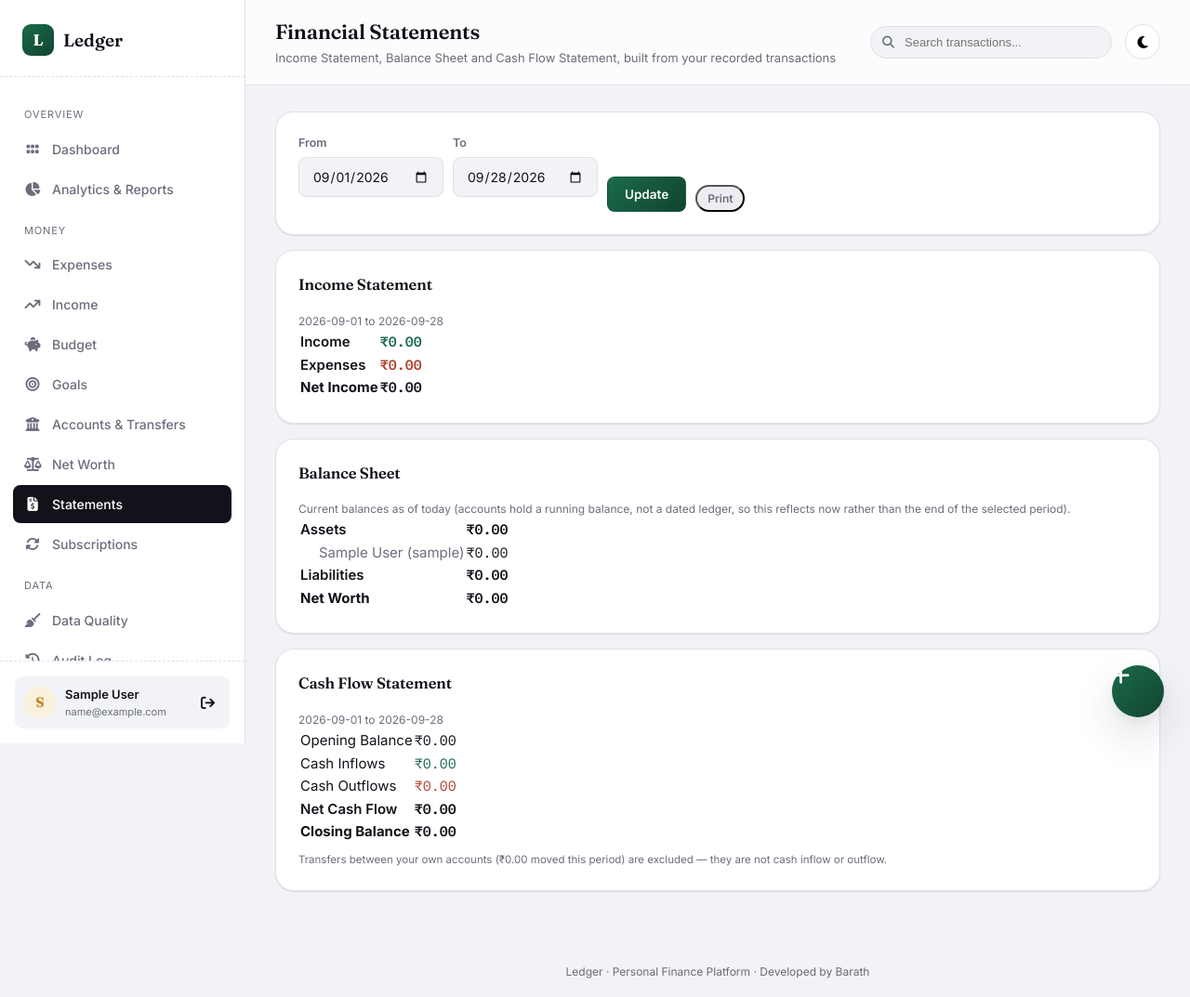
After one commit to Barath-codes-007/ledger-pro, a Flask app: page /statements in a window 1280 px wide. The commit adds this page. Shown: the whole page at 93% size. Run offline with Flask 3, Linux system fonts and the light colour scheme; the visitor is signed in with stand-in values (Sample User, id 1); data comes from the database, SQL or seed files in the repository; data that the repository does not hold is empty.

Commit message:
feat: Income Statement, Balance Sheet and Cash Flow Statement (#18)
- services.py: income_statement/balance_sheet/cash_flow_statement, built
  from the same stored transactions as the dashboard (no parallel model)
- /statements page with a date-range selector, print button, and a note
  that the balance sheet reflects current account balances (accounts
  hold a running balance, not a dated ledger) rather than a true
  point-in-time historical snapshot
- tests: page renders with real data, net income matches income minus
  expense over a selected period

```diff
--- a/app.py
+++ b/app.py
@@ -1377,6 +1377,22 @@ def add_transfer():
         flash("Transfer completed.", "success")
     conn.close()
     return redirect(url_for("accounts"))
+
+
+@app.route("/statements")
+@login_required
+def statements():
+    uid = session["user_id"]
+    today = datetime.now()
+    date_from = request.args.get("date_from") or today.replace(day=1).strftime("%Y-%m-%d")
+    date_to = request.args.get("date_to") or today.strftime("%Y-%m-%d")
+    conn = get_db_connection()
+    inc_stmt = services.income_statement(conn, uid, date_from, date_to)
+    bs = services.balance_sheet(conn, uid)
+    cfs = services.cash_flow_statement(conn, uid, date_from, date_to)
+    conn.close()
+    return render_template("statements.html", date_from=date_from, date_to=date_to,
+                            inc=inc_stmt, bs=bs, cfs=cfs, to_major=to_major)
 
 
 @app.route("/net-worth")
--- a/services.py
+++ b/services.py
@@ -355,3 +355,65 @@ def create_adjustment(conn, user_id, category, amount, date, currency, descripti
     post_expense_journal(conn, user_id, f"adjustment:{cur.lastrowid}", category, amount_minor, date)
     record_audit(conn, user_id, "adjustment_created", "expense", cur.lastrowid, {"amount_minor": amount_minor})
     return cur.lastrowid, None
+
+
+# ---------------------------------------------------------------------------
+# Financial statements (#18) - built from actual stored transactions, not
+# a separate model. Each statement is a different view of the same data
+# already used by the dashboard and cash-flow page.
+# ---------------------------------------------------------------------------
+def income_statement(conn, user_id, start_date, end_date):
+    income_minor = conn.execute(
+        "SELECT COALESCE(SUM(amount_minor),0) t FROM income WHERE user_id=? AND date>=? AND date<=? AND is_deleted=0",
+        (user_id, start_date, end_date)).fetchone()["t"] or 0
+    expense_minor = conn.execute(
+        "SELECT COALESCE(SUM(amount_minor),0) t FROM expenses WHERE user_id=? AND date>=? AND date<=? AND is_deleted=0",
+        (user_id, start_date, end_date)).fetchone()["t"] or 0
+    by_category = conn.execute(
+        "SELECT category, SUM(amount_minor) t FROM expenses WHERE user_id=? AND date>=? AND date<=? AND is_deleted=0 "
+        "GROUP BY category ORDER BY t DESC",
+        (user_id, start_date, end_date)).fetchall()
+    by_source = conn.execute(
+        "SELECT source, SUM(amount_minor) t FROM income WHERE user_id=? AND date>=? AND date<=? AND is_deleted=0 "
+        "GROUP BY source ORDER BY t DESC",
+        (user_id, start_date, end_date)).fetchall()
+    return {
+        "income_minor": income_minor, "expense_minor": expense_minor,
+        "net_income_minor": income_minor - expense_minor,
+        "by_category": [{"label": r["category"], "amount_minor": r["t"]} for r in by_category],
+        "by_source": [{"label": r["source"], "amount_minor": r["t"]} for r in by_source],
+    }
+
+
+def balance_sheet(conn, user_id, as_of_date=None):
+    """Point-in-time snapshot. Since accounts hold a running balance rather
+    than dated postings, this reflects the CURRENT balance regardless of
+    as_of_date - which is stated plainly on the statement rather than
+    implied as a true historical balance."""
+    accounts = list_accounts(conn, user_id)
+    assets = [{"name": a["name"], "type": a["type"], "amount_minor": a["balance_minor"]}
+              for a in accounts if not a["is_liability"]]
+    liabilities = [{"name": a["name"], "type": a["type"], "amount_minor": -a["balance_minor"]}
+                   for a in accounts if a["is_liability"]]
+    total_assets = sum(a["amount_minor"] for a in assets)
+    total_liabilities = sum(l["amount_minor"] for l in liabilities)
+    return {
+        "assets": assets, "liabilities": liabilities,
+        "total_assets_minor": total_assets, "total_liabilities_minor": total_liabilities,
+        "net_worth_minor": total_assets - total_liabilities,
+    }
+
+
+def cash_flow_statement(conn, user_id, start_date, end_date):
+    cf = cash_flow(conn, user_id, start_date, end_date)
+    transfers_out = conn.execute(
+        "SELECT COALESCE(SUM(amount_minor),0) t FROM transfers WHERE user_id=? AND date>=? AND date<=?",
+        (user_id, start_date, end_date)).fetchone()["t"] or 0
+    return {
+        "opening_minor": cf["opening_minor"],
+        "cash_in_minor": cf["income_minor"],
+        "cash_out_minor": cf["expenses_minor"],
+        "net_cash_flow_minor": cf["income_minor"] - cf["expenses_minor"],
+        "closing_minor": cf["closing_minor"],
+        "transfer_volume_minor": transfers_out,  # informational: moved between own accounts, net-zero
+    }
--- a/templates/base.html
+++ b/templates/base.html
@@ -55,6 +55,7 @@
       <a href="{{ url_for('goals') }}" class="{{ 'active' if request.endpoint == 'goals' }}"><i class="fa-solid fa-bullseye"></i> Goals</a>
       <a href="{{ url_for('accounts') }}" class="{{ 'active' if request.endpoint == 'accounts' }}"><i class="fa-solid fa-building-columns"></i> Accounts &amp; Transfers</a>
       <a href="{{ url_for('net_worth_page') }}" class="{{ 'active' if request.endpoint == 'net_worth_page' }}"><i class="fa-solid fa-scale-balanced"></i> Net Worth</a>
+      <a href="{{ url_for('statements') }}" class="{{ 'active' if request.endpoint == 'statements' }}"><i class="fa-solid fa-file-invoice-dollar"></i> Statements</a>
       <a href="{{ url_for('subscriptions') }}" class="{{ 'active' if request.endpoint == 'subscriptions' }}"><i class="fa-solid fa-rotate"></i> Subscriptions</a>
 
       <div class="nav-label">Data</div>
--- /dev/null
+++ b/templates/statements.html
@@ -0,0 +1,58 @@
+{% extends "base.html" %}
+{% block title %}Financial Statements — Ledger{% endblock %}
+{% block page_title %}Financial Statements{% endblock %}
+{% block page_subtitle %}Income Statement, Balance Sheet and Cash Flow Statement, built from your recorded transactions{% endblock %}
+
+{% block content %}
+<div class="panel">
+  <form method="GET" action="{{ url_for('statements') }}" style="display:flex;gap:10px;align-items:flex-end;flex-wrap:wrap;">
+    <div class="field"><label for="date_from">From</label><input type="date" id="date_from" name="date_from" value="{{ date_from }}"></div>
+    <div class="field"><label for="date_to">To</label><input type="date" id="date_to" name="date_to" value="{{ date_to }}"></div>
+    <button type="submit" class="btn btn-accent">Update</button>
+    <button type="button" class="chip chip-gray" onclick="window.print()">Print</button>
+  </form>
+</div>
+
+<div class="panel" style="margin-top:16px;">
+  <div class="panel-head"><h3>Income Statement</h3></div>
+  <p style="font-size:12px;color:var(--text-muted);">{{ date_from }} to {{ date_to }}</p>
+  <table class="table">
+    <tbody>
+      <tr style="font-weight:600;"><td>Income</td><td class="mono" style="color:var(--ledger-green)">{{ currency_symbol }}{{ '%.2f'|format(to_major(inc['income_minor'])) }}</td></tr>
+      {% for s in inc['by_source'] %}<tr><td style="padding-left:20px;color:var(--text-muted);">{{ s['label'] }}</td><td class="mono">{{ currency_symbol }}{{ '%.2f'|format(to_major(s['amount_minor'])) }}</td></tr>{% endfor %}
+      <tr style="font-weight:600;"><td>Expenses</td><td class="mono" style="color:var(--ledger-red)">{{ currency_symbol }}{{ '%.2f'|format(to_major(inc['expense_minor'])) }}</td></tr>
+      {% for c in inc['by_category'] %}<tr><td style="padding-left:20px;color:var(--text-muted);">{{ c['label'] }}</td><td class="mono">{{ currency_symbol }}{{ '%.2f'|format(to_major(c['amount_minor'])) }}</td></tr>{% endfor %}
+      <tr style="font-weight:700;border-top:1px solid var(--border);"><td>Net Income</td><td class="mono">{{ currency_symbol }}{{ '%.2f'|format(to_major(inc['net_income_minor'])) }}</td></tr>
+    </tbody>
+  </table>
+</div>
+
+<div class="panel" style="margin-top:16px;">
+  <div class="panel-head"><h3>Balance Sheet</h3></div>
+  <p style="font-size:12px;color:var(--text-muted);">Current balances as of today (accounts hold a running balance, not a dated ledger, so this reflects now rather than the end of the selected period).</p>
+  <table class="table">
+    <tbody>
+      <tr style="font-weight:600;"><td>Assets</td><td class="mono">{{ currency_symbol }}{{ '%.2f'|format(to_major(bs['total_assets_minor'])) }}</td></tr>
+      {% for a in bs['assets'] %}<tr><td style="padding-left:20px;color:var(--text-muted);">{{ a['name'] }} ({{ a['type'] }})</td><td class="mono">{{ currency_symbol }}{{ '%.2f'|format(to_major(a['amount_minor'])) }}</td></tr>{% endfor %}
+      <tr style="font-weight:600;"><td>Liabilities</td><td class="mono">{{ currency_symbol }}{{ '%.2f'|format(to_major(bs['total_liabilities_minor'])) }}</td></tr>
+      {% for l in bs['liabilities'] %}<tr><td style="padding-left:20px;color:var(--text-muted);">{{ l['name'] }} ({{ l['type'] }})</td><td class="mono">{{ currency_symbol }}{{ '%.2f'|format(to_major(l['amount_minor'])) }}</td></tr>{% endfor %}
+      <tr style="font-weight:700;border-top:1px solid var(--border);"><td>Net Worth</td><td class="mono">{{ currency_symbol }}{{ '%.2f'|format(to_major(bs['net_worth_minor'])) }}</td></tr>
+    </tbody>
+  </table>
+</div>
+
+<div class="panel" style="margin-top:16px;">
+  <div class="panel-head"><h3>Cash Flow Statement</h3></div>
+  <p style="font-size:12px;color:var(--text-muted);">{{ date_from }} to {{ date_to }}</p>
+  <table class="table">
+    <tbody>
+      <tr><td>Opening Balance</td><td class="mono">{{ currency_symbol }}{{ '%.2f'|format(to_major(cfs['opening_minor'])) }}</td></tr>
+      <tr><td>Cash Inflows</td><td class="mono" style="color:var(--ledger-green)">{{ currency_symbol }}{{ '%.2f'|format(to_major(cfs['cash_in_minor'])) }}</td></tr>
+      <tr><td>Cash Outflows</td><td class="mono" style="color:var(--ledger-red)">{{ currency_symbol }}{{ '%.2f'|format(to_major(cfs['cash_out_minor'])) }}</td></tr>
+      <tr style="font-weight:600;"><td>Net Cash Flow</td><td class="mono">{{ currency_symbol }}{{ '%.2f'|format(to_major(cfs['net_cash_flow_minor'])) }}</td></tr>
+      <tr style="font-weight:700;border-top:1px solid var(--border);"><td>Closing Balance</td><td class="mono">{{ currency_symbol }}{{ '%.2f'|format(to_major(cfs['closing_minor'])) }}</td></tr>
+    </tbody>
+  </table>
+  <p style="font-size:11.5px;color:var(--text-muted);margin-top:8px;">Transfers between your own accounts ({{ currency_symbol }}{{ '%.2f'|format(to_major(cfs['transfer_volume_minor'])) }} moved this period) are excluded — they are not cash inflow or outflow.</p>
+</div>
+{% endblock %}
```
Also changed, not shown: tests/test_statements.py (added, +23 -0 lines).
